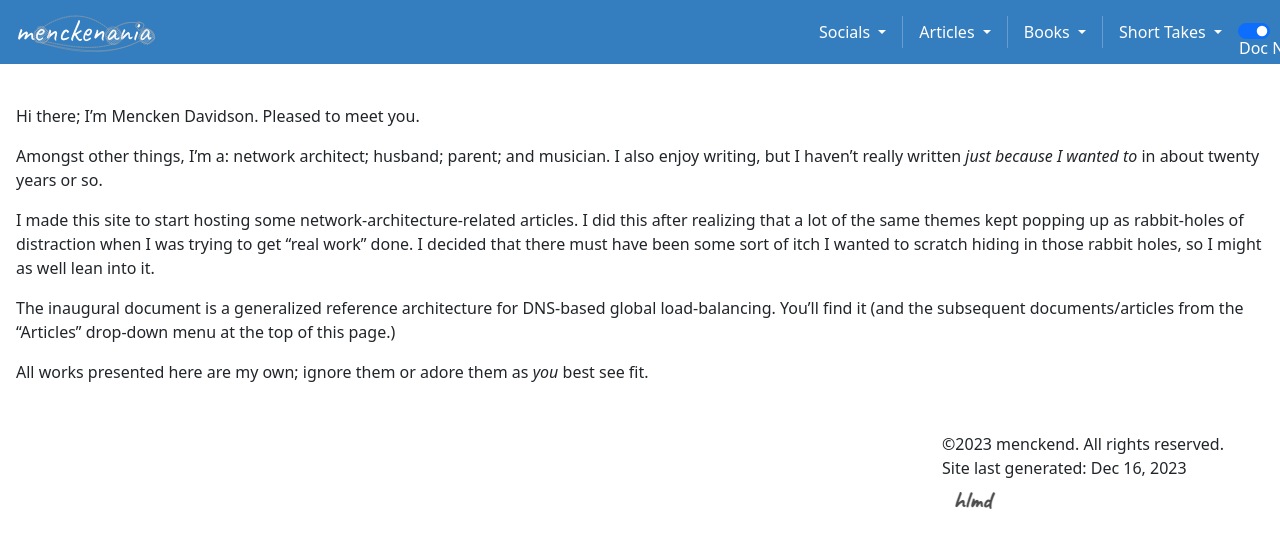
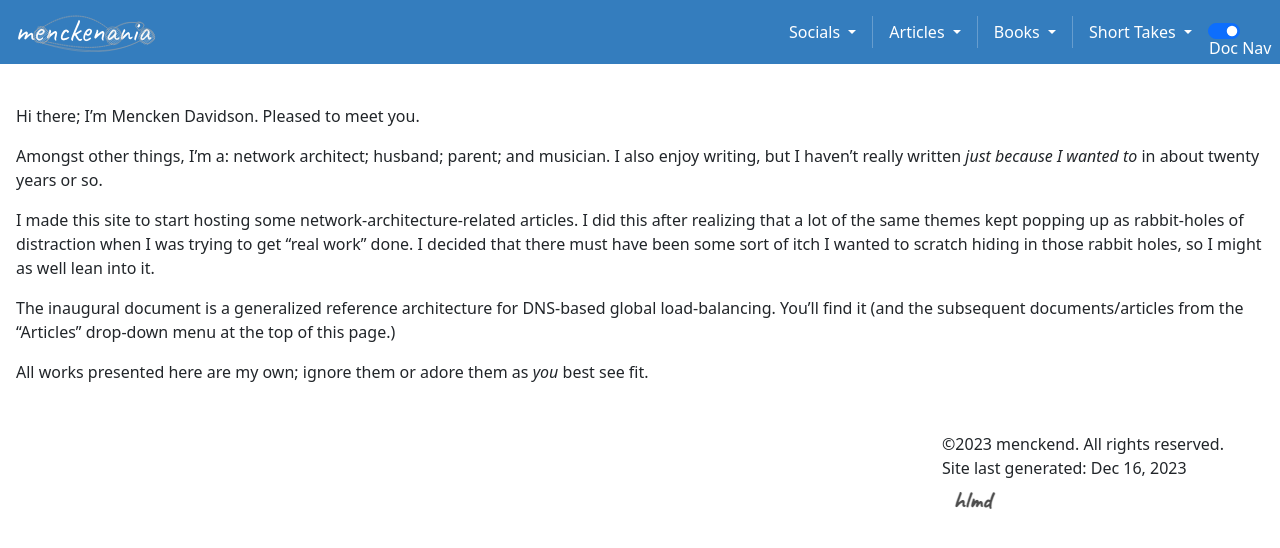
Before and after one commit to menckend/alpha, a Jekyll site: the page built from index.md, in a window 1280 px wide. Shown: the top 548 px of the page. Built offline with Jekyll 4.4.1, drawn with Linux system fonts in a browser that asks for light colours.

Commit message:
Update newtemplate-header.html

```diff
--- a/_includes/newtemplate-header.html
+++ b/_includes/newtemplate-header.html
@@ -105,7 +105,7 @@
         </ul>
       </div>
     </div>
-    <div class="form-check form-switch form-floating" style="overflow: visible; margin-left: 8px;">
+    <div class="form-check form-switch form-floating" style="overflow: visible; margin-left: 8px; width: 70px;">
       <input class="form-check-input menck-tn-toggle-control menck-topnav-text-color d-flex align-self-start row" type="checkbox" id="MenckSidebarToggle" data-bs-target="#MenckSidebar" data-target="#MenckSidebar" data-bs-toggle="collapse" aria-expanded="true" style="overflow: visible;">
      <label class="form-check-label menck-tn-toggle-label menck-topnav-text-color d-flex align-self-start row" for="MenckSidebarToggle" style="overflow: visible;">Doc Nav</label>
      </div>
```
